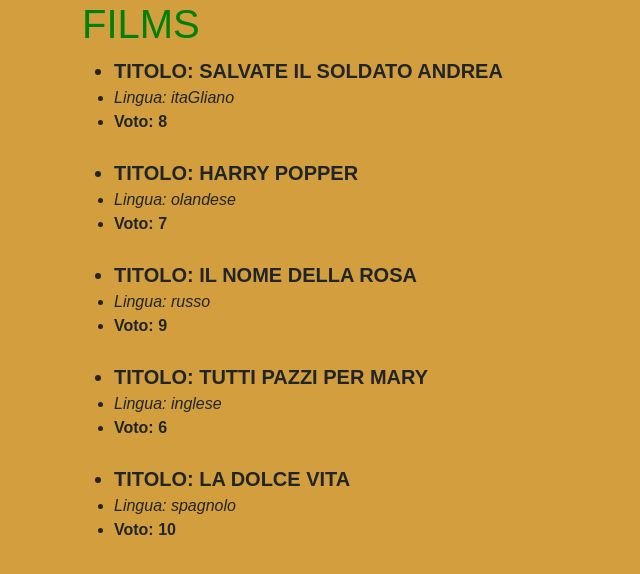
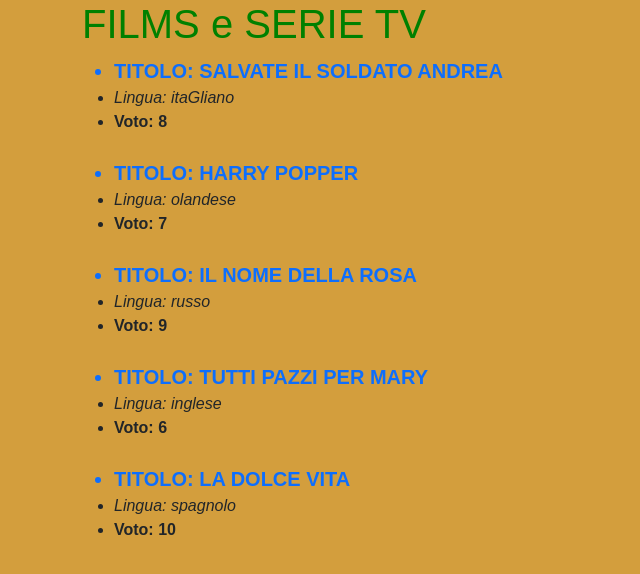
Before and after one commit to bonvi83/php-oop-1, a PHP site: page / in a window 1280 px wide. Shown: the top 574 px of the page, without its empty margins (0-640 px from the left). Run offline with PHP 8.4, Linux system fonts and the light colour scheme.

Commit message:
add nuova consegna

```diff
--- a/index.php
+++ b/index.php
@@ -19,12 +19,12 @@
 
 <body>
     <div class="container">
-        <h1>FILMS</h1>
+        <h1>FILMS e SERIE TV</h1>
 
-        <!-- ciclo dell'arrey -->
+        <!-- ciclo for dell'arrey -->
         <ul>
             <?php foreach($movies as $movie) : ?>
-                <li class="text-uppercase fs-5 fw-bold"> Titolo: <?= $movie->titolo ?> </li>
+                <li class="text-uppercase fs-5 fw-bold text-primary"> Titolo: <?= $movie->titolo ?> </li>
                 <li class="fst-italic"> Lingua: <?= $movie->lingua ?> </li>
                 <li class="fw-bold"> Voto: <?= $movie->voto ?> </li>
                 <br>
```
Also changed, not shown: Models/db.php (+8 -0 lines), readme.md.
